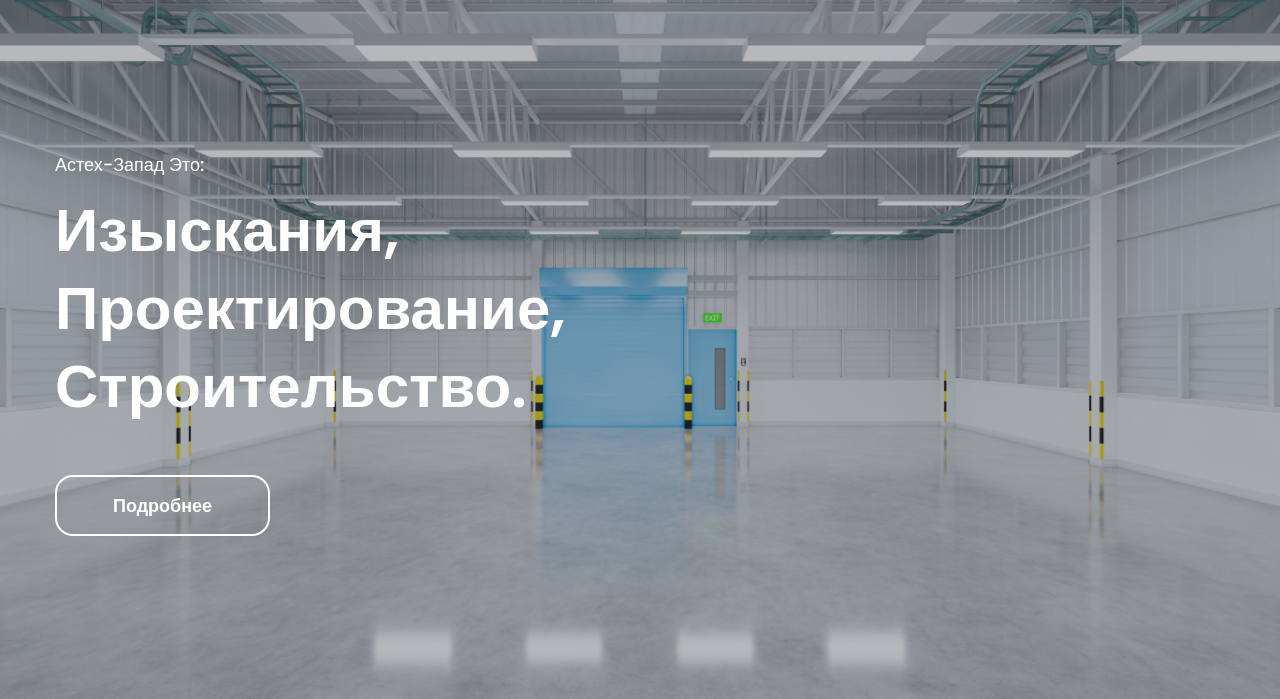
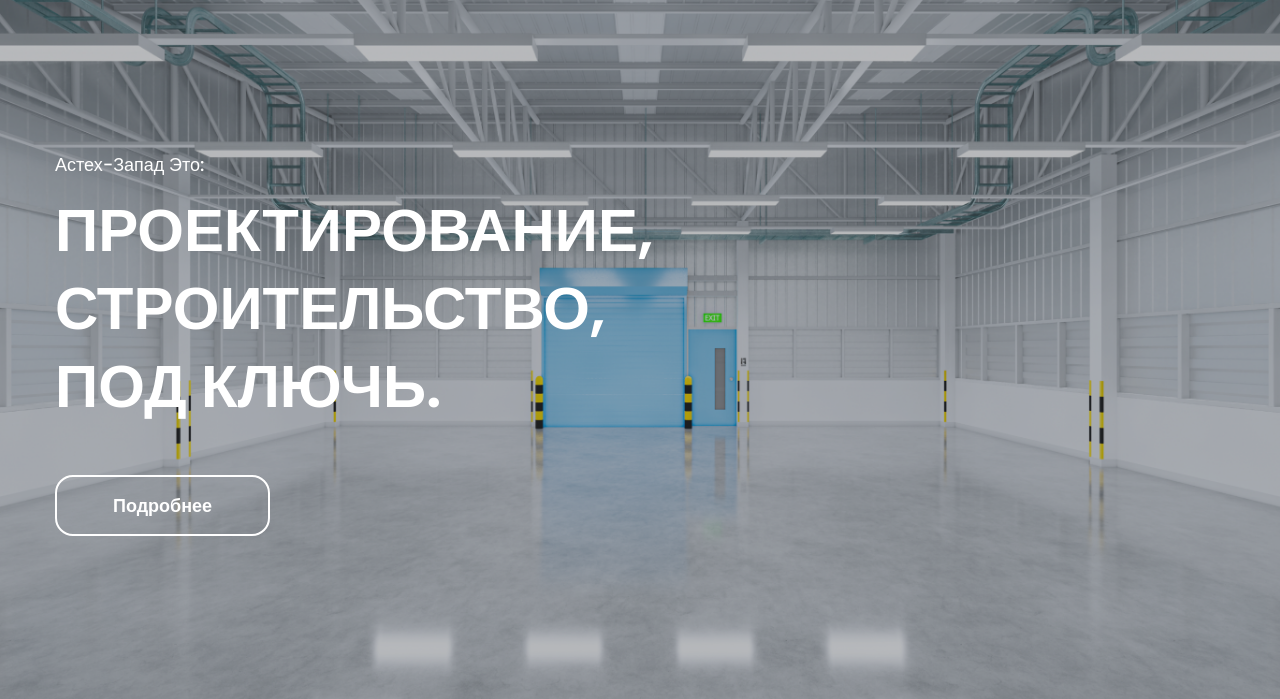
Before and after one commit to MrDecter/AstechZapad, a Django app: page / in a window 1280 px wide. Shown: the part 236-935 px from the top of the page. Run offline with Django 4.2, Linux system fonts and the light colour scheme; some libraries are stand-ins or nearby versions.

Commit message:
ПРАВКИ PHP

```diff
--- a/astech/main/templates/main/index.html
+++ b/astech/main/templates/main/index.html
@@ -17,9 +17,9 @@
                                 <div class="col-xl-6 col-lg-6 col-md-6 col-sm-6 align-self-center sm-center-view">
                                     <div class="hero-slide-content slider-animated-1">
                                         <span class="category">Астех-Запад это:</span>
-                                        <h2 class="title-1">Изыскания,<br>
-                                         Проектирование,<br>
-                                         Строительство.</h2>
+                                        <h2 class="title-1">ПРОЕКТИРОВАНИЕ,<br>
+                                         СТРОИТЕЛЬСТВО,<br>
+                                         ПОД КЛЮЧЬ.</h2>
                                         <a href="/about-us" class="btn btn-primary text-capitalize">Подробнее</a>
                                     </div>
                                 </div>
@@ -336,7 +336,7 @@
                                 <div class="contact-title mb-30">
                                     <h2 class="title">Отправить заявку</h2>
                                 </div>
-                                <form class="contact-form-style" id="contact-form" action="" method="post">
+                                <form class="contact-form-style" id="contact-form" action="static/assets/php/mail.php" method="post">
                                     <div class="row">
                                         <div class="col-lg-6">
                                             <input name="name" placeholder="Имя*" type="text" />
```
Also changed, not shown: 1 other file.
